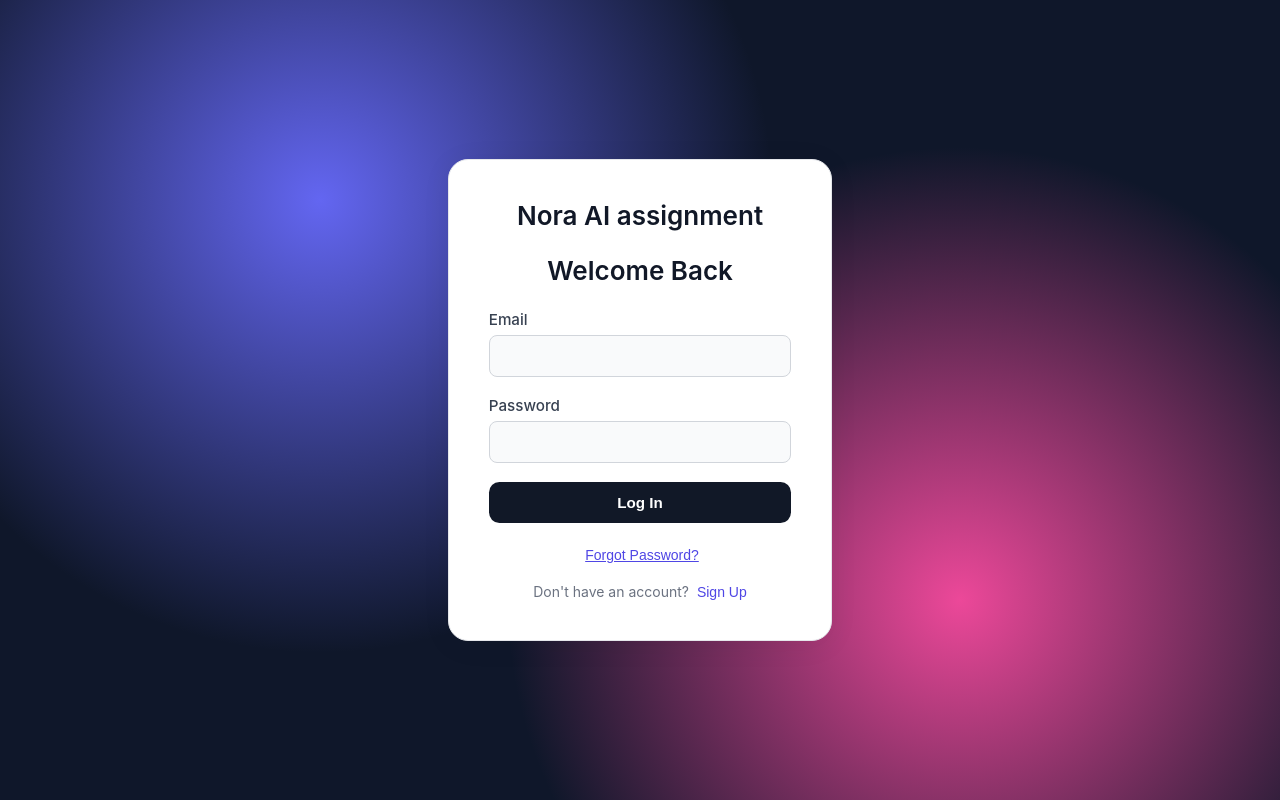
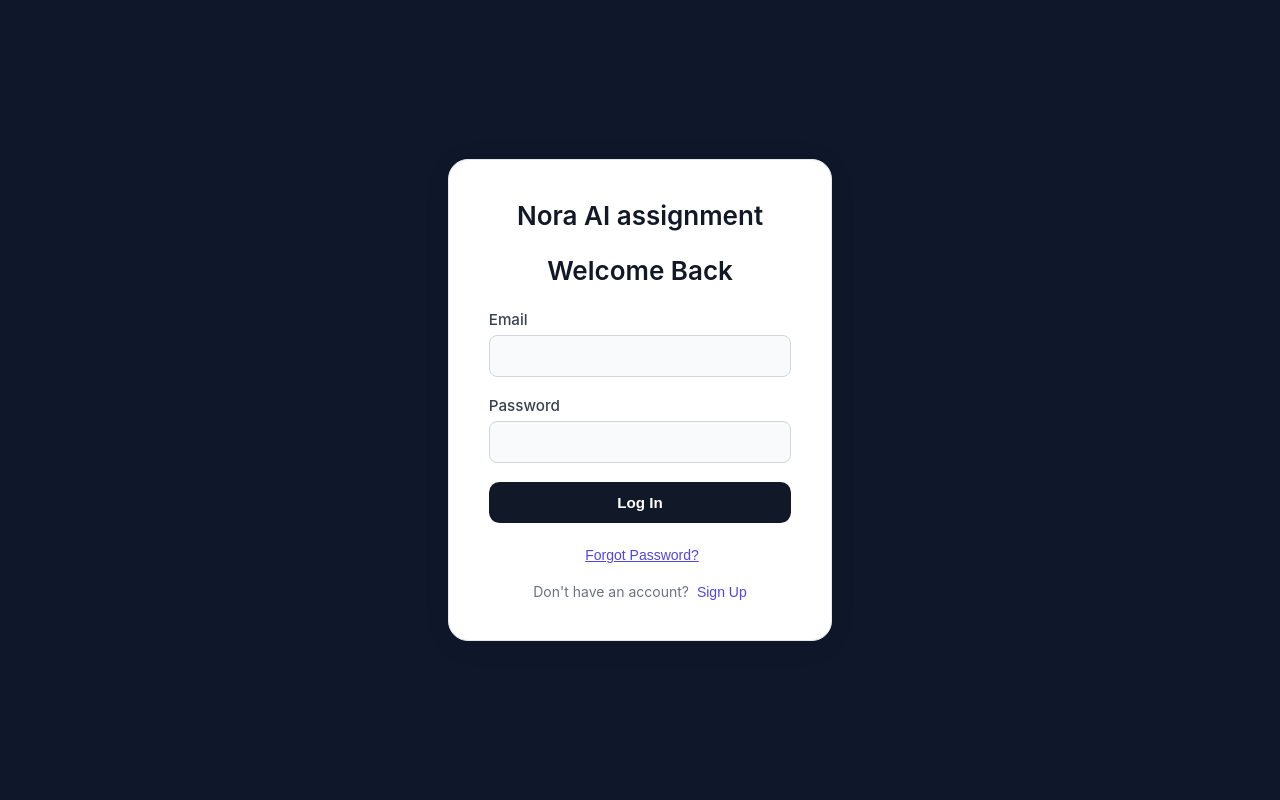
Before and after one commit to aasim-syed/NoraAI-assignment, a React (Vite) app: page /login in a window 1280 px wide. Built offline with nearby package versions, Linux system fonts and the light colour scheme.

Commit message:
new UI revamp

```diff
--- a/src/components/Login/Login.css
+++ b/src/components/Login/Login.css
@@ -8,10 +8,39 @@
 body {
   margin: 0;
   font-family: 'Inter', 'Segoe UI', sans-serif;
-  background: radial-gradient(circle at 25% 25%, #6366f1 0%, transparent 40%),
-  radial-gradient(circle at 75% 75%, #ec4899 0%, transparent 40%);
+  background-color: #0f172a; /* dark navy base */
+  overflow: hidden;
+  position: relative;
+}
+.background-pattern {
+  position: fixed;
+  top: 0;
+  left: 0;
+  width: 300%;
+  height: 300%;
+  animation: moveGlow 90s linear infinite;
+  z-index: 0;
+  pointer-events: none;
+  filter: blur(45px);
+  transition: background 0.1s ease-out;
+}
 
+
+
+@keyframes moveGlow {
+  0% {
+    transform: translate(0, 0);
+  }
+  100% {
+    transform: translate(-150px, -100px);
+  }
 }
+
+.auth-card {
+  position: relative;
+  z-index: 1;
+}
+
 
 
 /* Container */
--- a/src/components/Login/Login.jsx
+++ b/src/components/Login/Login.jsx
@@ -1,16 +1,33 @@
-import { useState } from 'react';
+import { useState , useRef , useEffect } from 'react';
 import { supabase } from '../../lib/supabaseClient';
 import "./Login.css";
 
 export default function AuthForm() {
   const [email, setEmail] = useState('');
   const [password, setPassword] = useState('');
-  const [mode, setMode] = useState('login'); // login | signup | forgot
+  const [mode, setMode] = useState('login');
   const [error, setError] = useState(null);
   const [message, setMessage] = useState(null);
   const [loading, setLoading] = useState(false);
   const redirectBase = window.location.origin;
+  const backgroundRef = useRef(null);
 
+  useEffect(() => {
+    const handleMouseMove = (e) => {
+      const x = (e.clientX / window.innerWidth) * 100;
+      const y = (e.clientY / window.innerHeight) * 100;
+
+      if (backgroundRef.current) {
+        backgroundRef.current.style.background = `
+          radial-gradient(circle at ${x}% ${y}%, rgba(99, 102, 241, 0.25) 0%, transparent 50%),
+          radial-gradient(circle at ${100 - x}% ${100 - y}%, rgba(236, 72, 153, 0.18) 0%, transparent 50%)
+        `;
+      }
+    };
+
+    window.addEventListener('mousemove', handleMouseMove);
+    return () => window.removeEventListener('mousemove', handleMouseMove);
+  }, []);
   const handleSubmit = async (e) => {
     e.preventDefault();
     setError(null);
@@ -61,7 +78,9 @@ export default function AuthForm() {
   };
 
   return (
+
     <div className="auth-container">
+    <div className="background-pattern" ref={backgroundRef}></div>
       <div className="auth-card">
       <h2>
       Nora AI assignment
```
